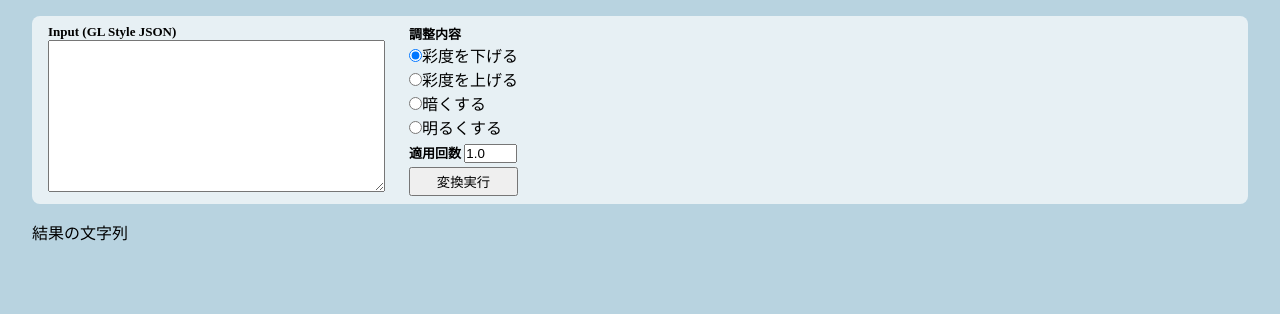
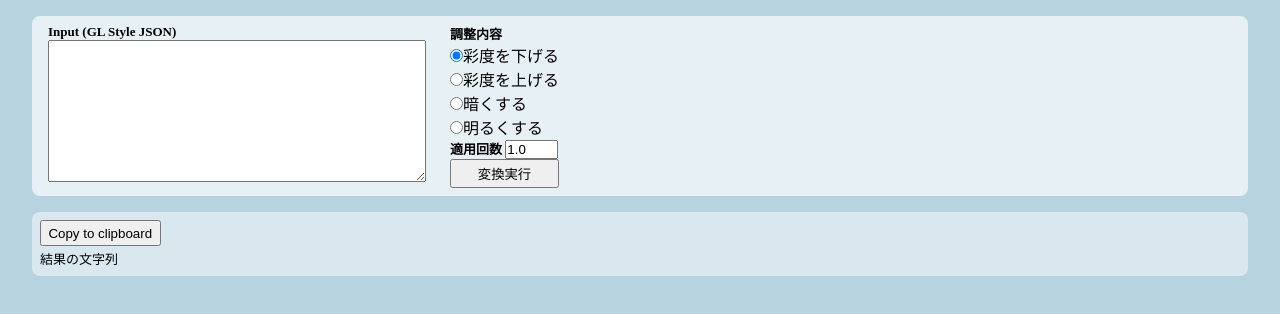
Before and after one commit to tris5572/map-style-color-manipulator, a React (Vite) app: page / in a window 1280 px wide. Shown: the top 314 px of the page. Built offline with nearby package versions, Linux system fonts and the light colour scheme.

Commit message:
feat: 結果をクリップボードへコピーするボタンを追加するとともに、出力部のスタイルを設定

```diff
--- a/src/components/App.tsx
+++ b/src/components/App.tsx
@@ -20,9 +20,11 @@ export function App() {
     const inputText = values["input_area"];
     const manipulate = values["manipulate"] as ManipulateKind;
     const repeat = Number(values["repeat-count"]);
-    // console.log(inputText);
-    // console.log(Object.fromEntries(formData.entries()));
     setResult(manipulateColor(inputText.toString(), manipulate, repeat));
+  }
+
+  async function copyToClipboard(text: string) {
+    await navigator.clipboard.writeText(text);
   }
 
   return (
@@ -55,7 +57,22 @@ export function App() {
             </button>
           </div>
         </div>
-        <div style={{ margin: "1rem 2rem" }}>{result}</div>
+        <div
+          style={{
+            margin: "1rem 2rem",
+            padding: "0.5rem",
+            background: "#FFF7",
+            borderRadius: "8px",
+          }}
+        >
+          <button
+            style={{ padding: "0.2rem 0.4rem" }}
+            onClick={() => copyToClipboard(result)}
+          >
+            Copy to clipboard
+          </button>
+          <div style={{ fontSize: "small", marginTop: "0.2rem" }}>{result}</div>
+        </div>
       </form>
     </>
   );
--- a/src/components/InputArea.tsx
+++ b/src/components/InputArea.tsx
@@ -8,10 +8,10 @@ export function InputArea() {
         Input (GL Style JSON)
       </label>
       <textarea
-        style={{ fontFamily: "monospace" }}
+        style={{ fontSize: "small" }}
         id="input_area"
         name="input_area"
-        cols={40}
+        cols={50}
         rows={10}
       />
     </div>
```
